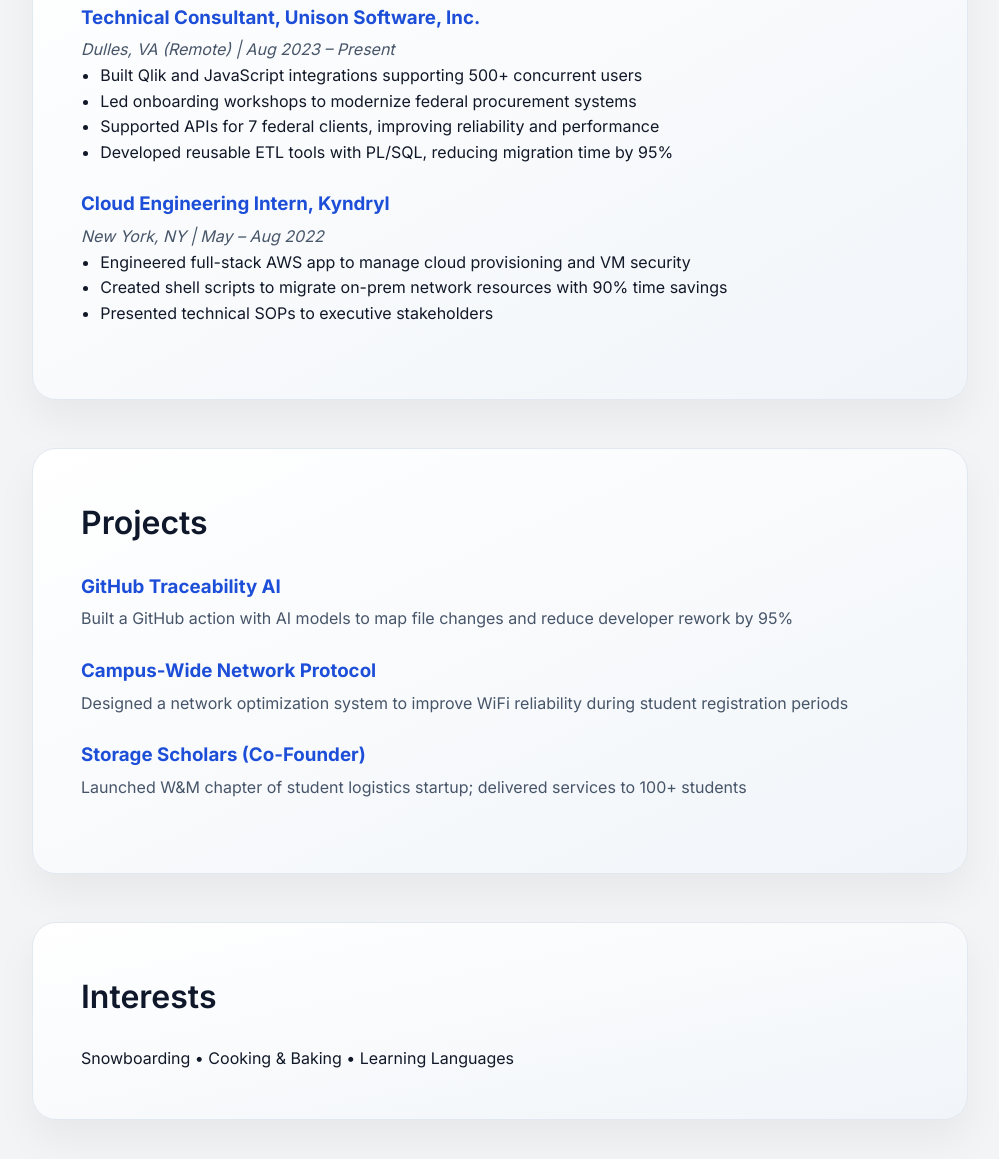
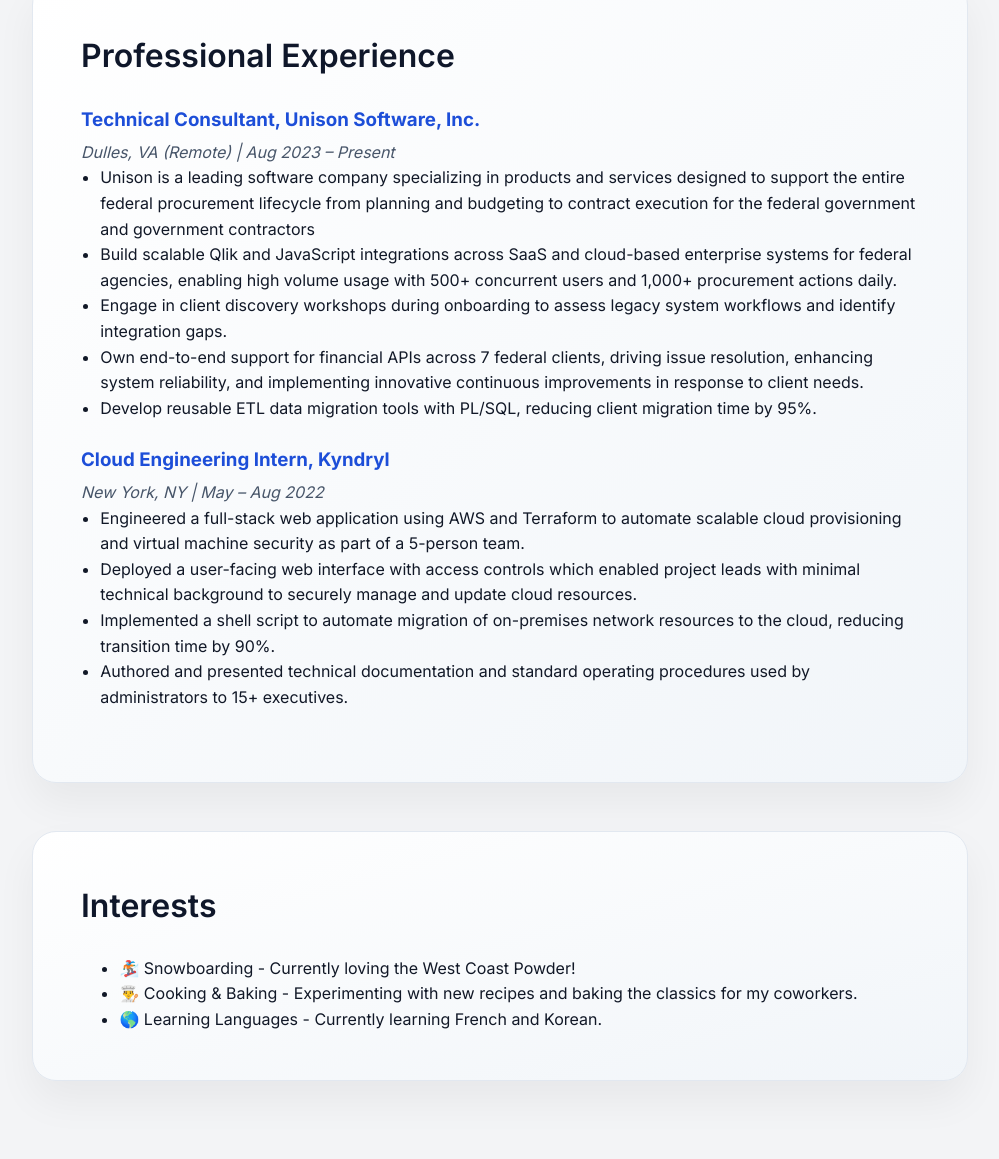
Before and after one commit to mtfarber/mtfarber.github.io, a plain HTML site: page Resume.html in a window 1280 px wide. Shown: the part 903-2062 px from the top of the page, without its empty margins (140-1139 px from the left). Drawn offline with Linux system fonts and the light colour scheme.

Commit message:
Updated resume section with all details from resum and added accurate about section description.

```diff
--- a/Resume.html
+++ b/Resume.html
@@ -120,18 +120,19 @@
     <section class="section">
       <h2>Education</h2>
       <p><strong>The College of William & Mary</strong> — B.S. in Computer Science, Minor in Business Analytics</p>
-      <p><em>Graduated Summa Cum Laude | GPA: 3.82</em></p>
+      <p><em>Graduated Summa Cum Laude</em></p>
+      <p><strong>GPA:</strong> 3.82</p>
       <p><strong>Honors:</strong> Dean’s List (every semester)</p>
-      <p><strong>Courses:</strong> Software Engineering, Cybersecurity, Algorithms, Business Intelligence, Linear Algebra, Data Visualization, and more</p>
+      <p><strong>Courses:</strong> Software Development, Software Engineering, Discrete Structures of Computer Science, Computer Organization, Operations Management, Data Visualization, Business Intelligence, Lean Six Sigma, Applied Cybersecurity, Algorithms, Data Structures, Linear Algebra</p>
     </section>
 
     <section class="section">
       <h2>Technical Proficiencies</h2>
       <ul>
-        <li><strong>Languages:</strong> Python, Java, PL/SQL, C, C++, JavaScript, HTML/CSS, R, JSON, XML, Node.js</li>
-        <li><strong>Tools & Platforms:</strong> AWS, Azure, Oracle SQL Developer, MongoDB, Postman, Docker, Jenkins, Terraform, Git</li>
-        <li><strong>Frameworks & Skills:</strong> React, MERN Stack, REST APIs, Agile, Linux, Qlik Integration, Shell Scripting</li>
         <li><strong>Clearance:</strong> Secret Security Clearance (since Aug 2023)</li>
+        <li><strong>Languages:</strong> Python, Java, PL SQL, JavaScript, C, C++, HTML, CSS, Bash, YAML, Curl, R, HCL, PHP</li>
+        <li><strong>Frameworks and Libraries:</strong> React, Node.js, JUnit, Spring Boot, Tailwind CSS, PyTorch, Pandas</li>
+        <li><strong>Databases, Tools, and OS:</strong> Qlik Integration (formerly known as Talend), Oracle Cloud Integration, Oracle SQL Developer, Postman, SOAP UI, Terraform, Amazon Web Services (AWS), Azure, Git, Jira, Android Studio, R Studio, Tableau, Docker, Jenkins, MongoDB, Linux, MySQL, Terraform</li>
       </ul>
     </section>
 
@@ -141,42 +142,33 @@
         <h3>Technical Consultant, Unison Software, Inc.</h3>
         <p><em>Dulles, VA (Remote) | Aug 2023 – Present</em></p>
         <ul>
-          <li>Built Qlik and JavaScript integrations supporting 500+ concurrent users</li>
-          <li>Led onboarding workshops to modernize federal procurement systems</li>
-          <li>Supported APIs for 7 federal clients, improving reliability and performance</li>
-          <li>Developed reusable ETL tools with PL/SQL, reducing migration time by 95%</li>
+          <li>Unison is a leading software company specializing in products and services designed to support the entire federal procurement lifecycle from planning and budgeting to contract execution for the federal government and government contractors</li>
+          <li>Build scalable Qlik and JavaScript integrations across SaaS and cloud-based enterprise systems for federal agencies, enabling high volume usage with 500+ concurrent users and 1,000+ procurement actions daily.</li>
+          <li>Engage in client discovery workshops during onboarding to assess legacy system workflows and identify integration gaps.</li>
+          <li>Own end-to-end support for financial APIs across 7 federal clients, driving issue resolution, enhancing system reliability, and implementing innovative continuous improvements in response to client needs.</li>
+          <li>Develop reusable ETL data migration tools with PL/SQL, reducing client migration time by 95%.</li>
         </ul>
       </div>
       <div class="experience">
         <h3>Cloud Engineering Intern, Kyndryl</h3>
         <p><em>New York, NY | May – Aug 2022</em></p>
         <ul>
-          <li>Engineered full-stack AWS app to manage cloud provisioning and VM security</li>
-          <li>Created shell scripts to migrate on-prem network resources with 90% time savings</li>
-          <li>Presented technical SOPs to executive stakeholders</li>
+          <li>Engineered a full-stack web application using AWS and Terraform to automate scalable cloud provisioning and virtual machine security as part of a 5-person team.</li>
+          <li>Deployed a user-facing web interface with access controls which enabled project leads with minimal technical background to securely manage and update cloud resources.</li>
+          <li>Implemented a shell script to automate migration of on-premises network resources to the cloud, reducing transition time by 90%.</li>
+          <li>Authored and presented technical documentation and standard operating procedures used by administrators to 15+ executives.</li>
         </ul>
       </div>
     </section>
 
     <section class="section">
-      <h2>Projects</h2>
-      <div class="project">
-        <h3>GitHub Traceability AI</h3>
-        <p>Built a GitHub action with AI models to map file changes and reduce developer rework by 95%</p>
-      </div>
-      <div class="project">
-        <h3>Campus-Wide Network Protocol</h3>
-        <p>Designed a network optimization system to improve WiFi reliability during student registration periods</p>
-      </div>
-      <div class="project">
-        <h3>Storage Scholars (Co-Founder)</h3>
-        <p>Launched W&M chapter of student logistics startup; delivered services to 100+ students</p>
-      </div>
-    </section>
-
-    <section class="section">
       <h2>Interests</h2>
-      <p>Snowboarding • Cooking & Baking • Learning Languages</p>
+      <ul>
+        <ul>
+          <li>🏂 Snowboarding - Currently loving the West Coast Powder!</li>
+          <li>👨‍🍳 Cooking & Baking - Experimenting with new recipes and baking the classics for my coworkers.</li>
+          <li>🌎 Learning Languages - Currently learning French and Korean.</li>
+        </ul>
     </section>
   </div>
 </body>
```
Also changed, not shown: index.html (+10 -9 lines).
